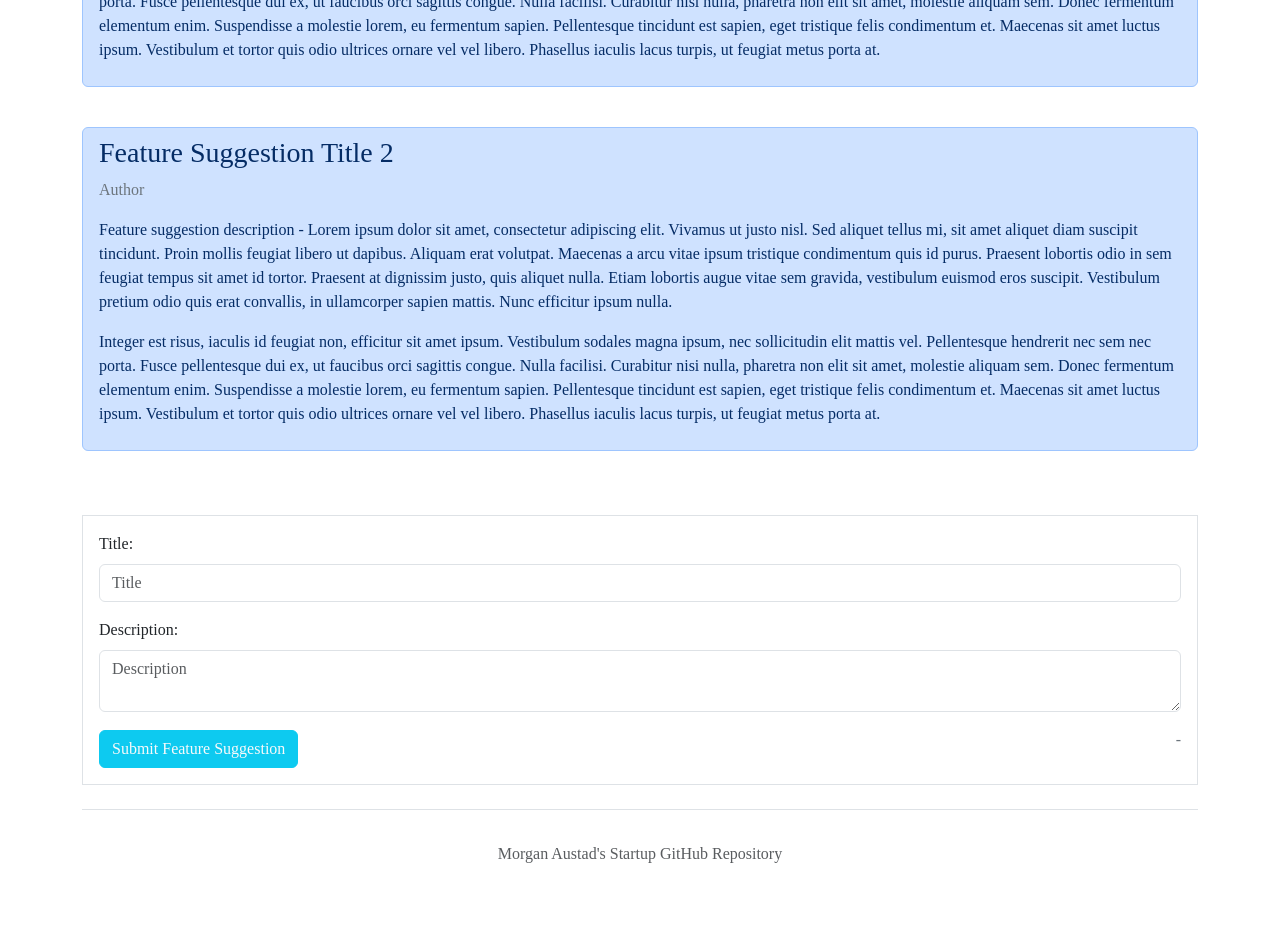
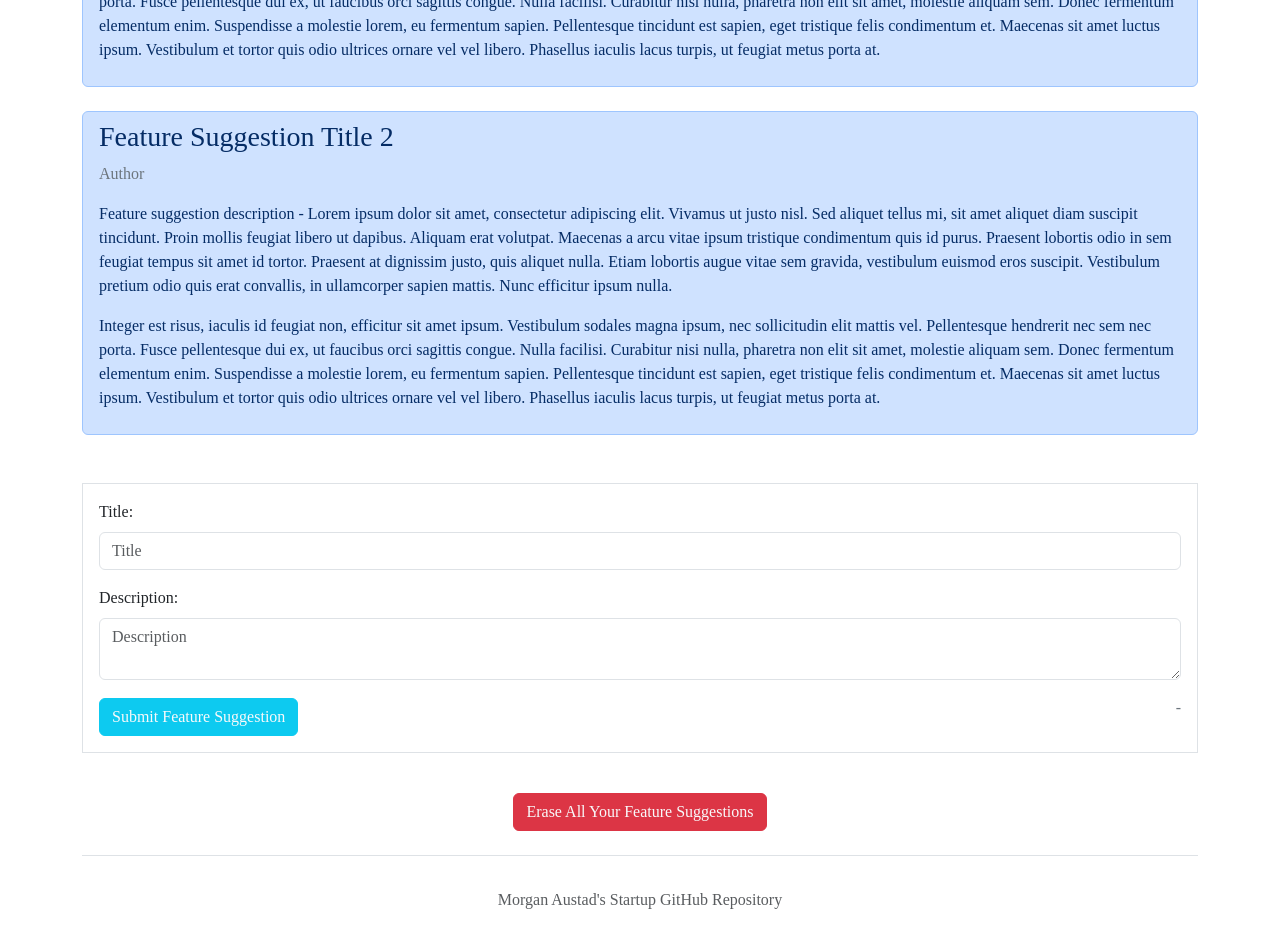
Before and after one commit to morganaustad/startup, a React (Vite) app: page /features in a window 1280 px wide. Shown: the part 420-1368 px from the top of the page. Before the commit the page ends 1326 px from the top, so only its background shows below. Built offline with nearby package versions, Linux system fonts and the light colour scheme; a web font is replaced by a local one.

Commit message:
Add posts to local storage and add option to delete them

```diff
--- a/src/features/features.jsx
+++ b/src/features/features.jsx
@@ -4,18 +4,15 @@ import { BrowserRouter, NavLink, Routes, Route, useNavigate } from 'react-router
 export function Features({user, game}) {
     const [title, setTitle] = React.useState('');
     const [description, setDescription] = React.useState('');
-    const [submittedPost, setSubmittedPost] = React.useState(null);
+    const [posts, setPosts] = React.useState(() => {
+        const savedPosts = localStorage.getItem('posts');
+        return savedPosts ? JSON.parse(savedPosts) : [];
+    });
 
+    React.useEffect(() => {
+        localStorage.setItem('posts', JSON.stringify(posts));
+    }, [posts]);
 
-    // const [msg, setMsg] = React.useState('...Listening');
-
-    // React.useEffect(() => {
-    //     setInterval(() => {
-    //         const names = ['Morgan', 'Lee', 'Jay', 'TesterPoo131'];
-    //         const randomName = names[Math.floor(Math.random() * names.length)];
-    //         setMsg(`${randomName}'s feature suggestion:`);
-    //     }, 1500);
-    // });
 
     function handleSubmit(e) {
         e.preventDefault();
@@ -25,14 +22,32 @@ export function Features({user, game}) {
             return;
         }
 
-        setSubmittedPost({
+        setPosts(prevPosts => [
+            ...prevPosts,
+            {
             title,
-            description
-        });
+            description,
+            author: localStorage.getItem('user') || 'Anonymous'
+            }
+        ]);
+
 
         setTitle('');
         setDescription('');
     }
+
+
+    function handleErasePosts(e) {
+        e.preventDefault();
+
+        const confirmed = window.confirm('Are you sure you want to erase all your feature suggestions? This action cannot be undone.');
+
+        if (confirmed) {
+            setPosts([]);
+            localStorage.removeItem('posts');
+        }
+
+        }
 
     return (
         <main>
@@ -40,7 +55,7 @@ export function Features({user, game}) {
 
             <br />
 
-            <div className="alert alert-primary px-3 py-2">
+            <div className="alert alert-primary px-3 py-2 mb-4">
                 <h3>Feature Suggestion Title</h3>
                 <p className="text-secondary">Author</p>
                 <p>Feature suggestion description - Lorem ipsum dolor sit amet, consectetur adipiscing elit. Vivamus ut justo nisl. Sed aliquet tellus mi, sit amet aliquet diam suscipit tincidunt. Proin mollis feugiat libero ut dapibus. Aliquam erat volutpat. Maecenas a arcu vitae ipsum tristique condimentum quis id purus. Praesent lobortis odio in sem feugiat tempus sit amet id tortor. Praesent at dignissim justo, quis aliquet nulla. Etiam lobortis augue vitae sem gravida, vestibulum euismod eros suscipit. Vestibulum pretium odio quis erat convallis, in ullamcorper sapien mattis. Nunc efficitur ipsum nulla.</p>
@@ -48,9 +63,7 @@ export function Features({user, game}) {
                 <p>Integer est risus, iaculis id feugiat non, efficitur sit amet ipsum. Vestibulum sodales magna ipsum, nec sollicitudin elit mattis vel. Pellentesque hendrerit nec sem nec porta. Fusce pellentesque dui ex, ut faucibus orci sagittis congue. Nulla facilisi. Curabitur nisi nulla, pharetra non elit sit amet, molestie aliquam sem. Donec fermentum elementum enim. Suspendisse a molestie lorem, eu fermentum sapien. Pellentesque tincidunt est sapien, eget tristique felis condimentum et. Maecenas sit amet luctus ipsum. Vestibulum et tortor quis odio ultrices ornare vel vel libero. Phasellus iaculis lacus turpis, ut feugiat metus porta at.</p>
             </div>
 
-            <br />
-
-            <div className="alert alert-primary px-3 py-2">
+            <div className="alert alert-primary px-3 py-2 mb-4">
                 <h3>Feature Suggestion Title 2</h3>
                 <p className="text-secondary">Author</p>
                 <p>Feature suggestion description - Lorem ipsum dolor sit amet, consectetur adipiscing elit. Vivamus ut justo nisl. Sed aliquet tellus mi, sit amet aliquet diam suscipit tincidunt. Proin mollis feugiat libero ut dapibus. Aliquam erat volutpat. Maecenas a arcu vitae ipsum tristique condimentum quis id purus. Praesent lobortis odio in sem feugiat tempus sit amet id tortor. Praesent at dignissim justo, quis aliquet nulla. Etiam lobortis augue vitae sem gravida, vestibulum euismod eros suscipit. Vestibulum pretium odio quis erat convallis, in ullamcorper sapien mattis. Nunc efficitur ipsum nulla.</p>
@@ -58,15 +71,14 @@ export function Features({user, game}) {
                 <p>Integer est risus, iaculis id feugiat non, efficitur sit amet ipsum. Vestibulum sodales magna ipsum, nec sollicitudin elit mattis vel. Pellentesque hendrerit nec sem nec porta. Fusce pellentesque dui ex, ut faucibus orci sagittis congue. Nulla facilisi. Curabitur nisi nulla, pharetra non elit sit amet, molestie aliquam sem. Donec fermentum elementum enim. Suspendisse a molestie lorem, eu fermentum sapien. Pellentesque tincidunt est sapien, eget tristique felis condimentum et. Maecenas sit amet luctus ipsum. Vestibulum et tortor quis odio ultrices ornare vel vel libero. Phasellus iaculis lacus turpis, ut feugiat metus porta at.</p>
             </div>
 
-            <br />
-
-            {submittedPost && (
-                <div className="alert alert-primary px-3 py-2">
-                    <h3>{submittedPost.title}</h3>
-                    <p className="text-secondary">{localStorage.getItem("user")}</p>
-                    <p>{submittedPost.description}</p>
+            {posts.map((post, index) => (
+                <div key={index} className="alert alert-primary px-3 py-2 mb-4">
+                    <h3>{post.title}</h3>
+                    <p className="text-secondary">{post.author}</p>
+                    <p>{post.description}</p>
                 </div>
-            )}
+            ))
+            }
 
             <br />
 
@@ -84,6 +96,10 @@ export function Features({user, game}) {
                     <p className='text-secondary'>{game ? game : ""} - {user}</p>
                 </div>
             </form>
+
+            <div className="d-flex justify-content-center align-items-center mt-4">
+                <button className="btn btn-danger text-light mt-3" onClick={handleErasePosts}>Erase All Your Feature Suggestions</button>
+            </div>
         </main>
     );
 }
```
